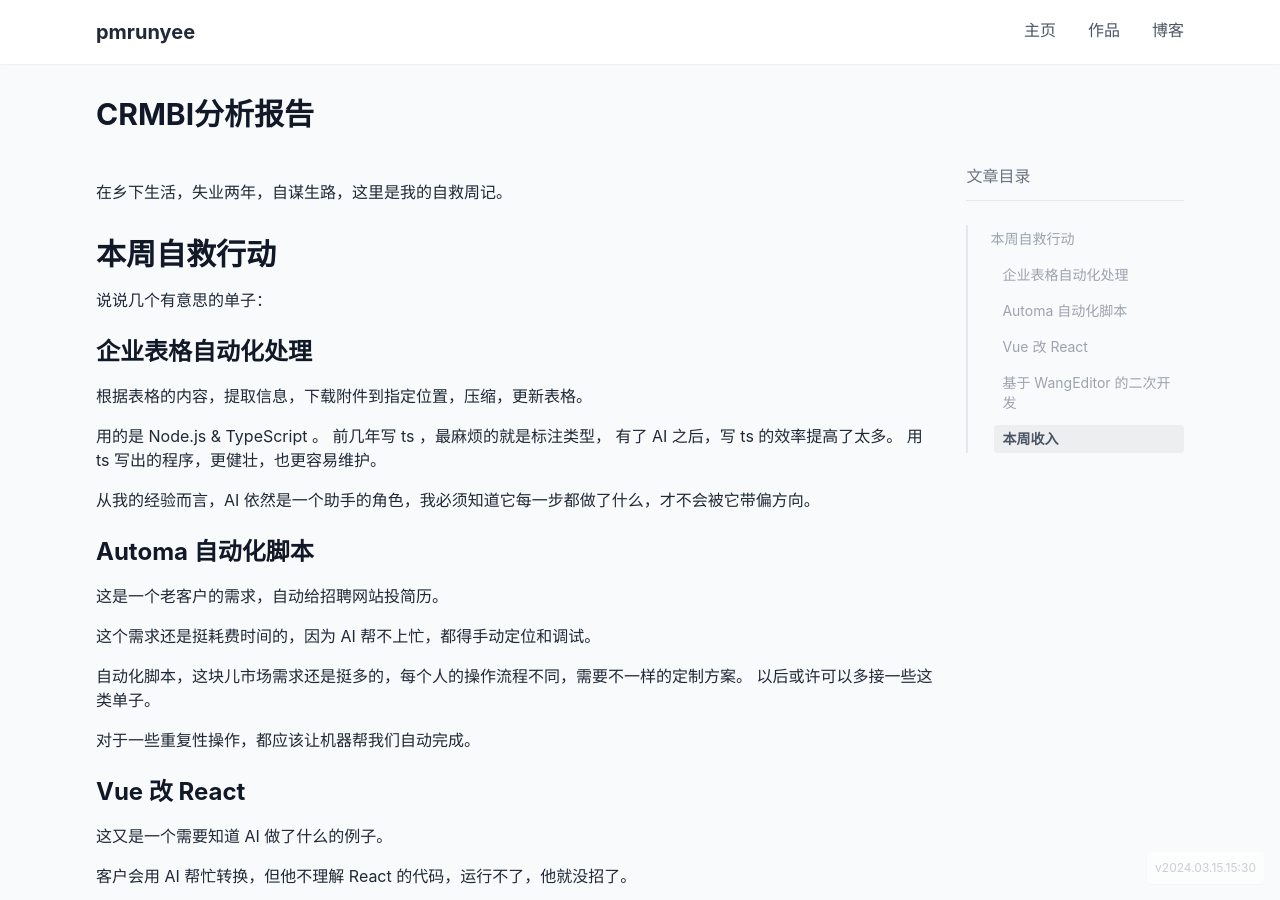
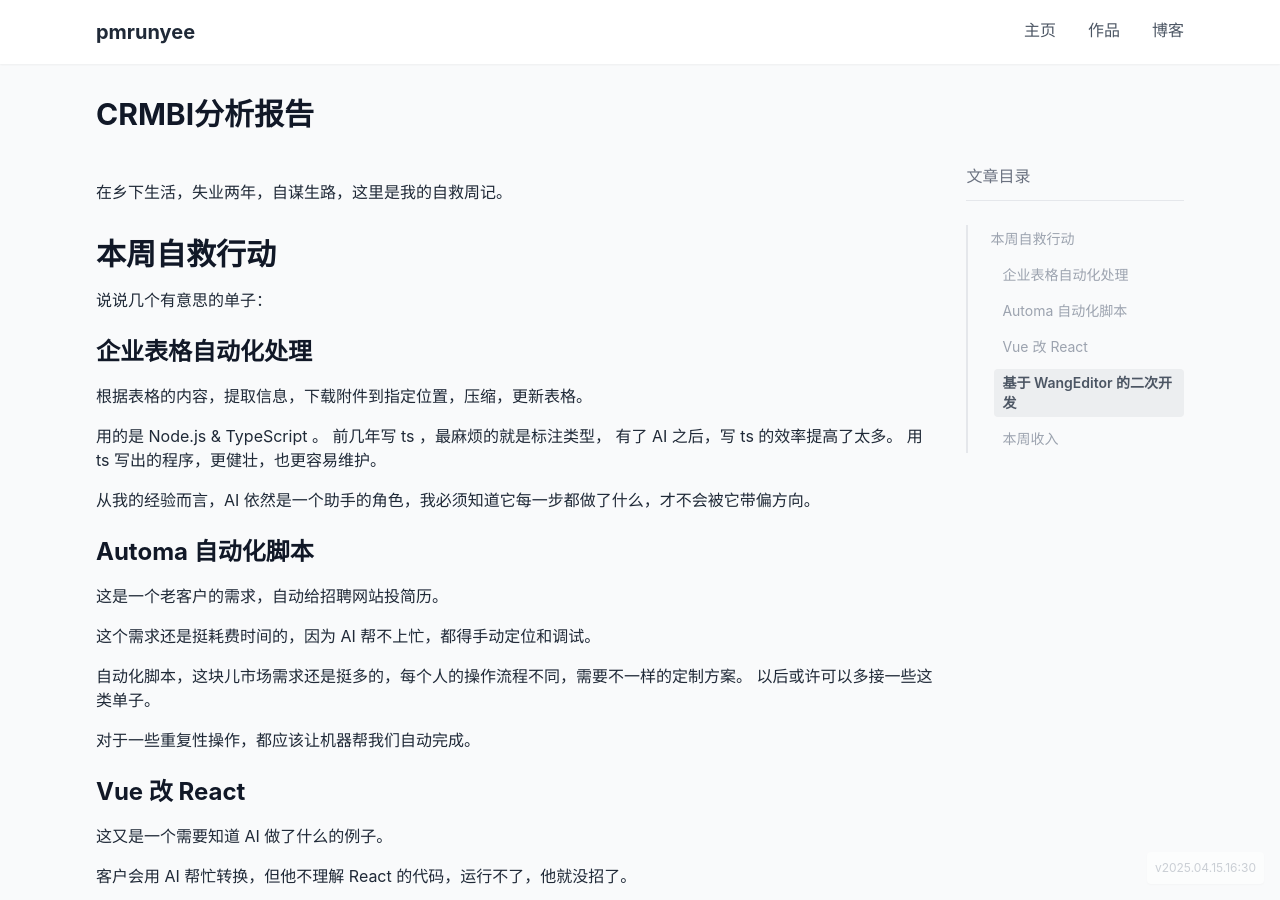
Before and after one commit to runyeehong/runyeehong.github.io, a Jekyll site: the page built from _blogs/crmbi-analysis-report/index.md, in a window 1280 px wide and 900 px high. Built offline with Jekyll 4.4.1, drawn with Linux system fonts in a browser that asks for light colours; nearby versions of some CDN libraries; some of the changed lines change nothing that is shown.

Commit message:
Update default.html

```diff
--- a/_layouts/default.html
+++ b/_layouts/default.html
@@ -313,121 +313,6 @@
             }
         }
 
-        // 新的滚动监听实现
-        function setupScrollSpy() {
-            let ticking = false;
-            const headings = document.querySelectorAll('.prose h1, .prose h2, .prose h3, .prose h4, .prose h5, .prose h6');
-
-            function onScroll() {
-                if (!ticking) {
-                    window.requestAnimationFrame(() => {
-                        findActiveHeading();
-                        ticking = false;
-                    });
-                    ticking = true;
-                }
-            }
-
-            // 监听滚动事件
-            window.addEventListener('scroll', onScroll, { passive: true });
-
-            // 监听窗口大小变化，重新计算位置
-            window.addEventListener('resize', onScroll, { passive: true });
-
-            // 初始化时执行一次
-            findActiveHeading();
-        }
-
-        // 查找当前活动标题
-        function findActiveHeading() {
-            const headings = Array.from(document.querySelectorAll('.prose h1, .prose h2, .prose h3, .prose h4, .prose h5, .prose h6'));
-            const navHeight = document.querySelector('nav').offsetHeight;
-            const offset = 150;
-
-            // 获取视口高度
-            const viewportHeight = window.innerHeight;
-            let currentHeading = null;
-
-            // 计算每个标题的位置
-            const headingPositions = headings.map(heading => {
-                const rect = heading.getBoundingClientRect();
-                return {
-                    id: heading.id,
-                    top: rect.top,
-                    bottom: rect.bottom,
-                    level: parseInt(heading.tagName.substring(1))
-                };
-            });
-
-            // 找到当前视口中最合适的标题
-            for (let i = 0; i < headingPositions.length; i++) {
-                const heading = headingPositions[i];
-
-                // 标题在视口顶部上方但不太远
-                if (heading.top <= navHeight + offset) {
-                    currentHeading = heading.id;
-                }
-            }
-
-            // 如果没有找到合适的标题，且页面已经滚动到底部，选择最后一个标题
-            if (!currentHeading && window.innerHeight + window.pageYOffset >= document.documentElement.scrollHeight - 100) {
-                currentHeading = headings[headings.length - 1].id;
-            }
-
-            if (currentHeading) {
-                updateActiveHeading(currentHeading);
-            }
-        }
-
-        // 更新活动标题状态
-        function updateActiveHeading(headingId) {
-            const tocLinks = document.querySelectorAll('.toc-content a');
-
-            tocLinks.forEach(link => {
-                // 移除所有链接的高亮状态
-                link.classList.remove('text-gray-900', 'font-medium');
-
-                // 只有当链接的href完全匹配当前headingId时才添加高亮
-                const href = link.getAttribute('href').substring(1);
-                if (href === headingId) {
-                    link.classList.add('text-gray-900', 'font-medium');
-                }
-            });
-        }
-
-        // 修改目录点击事件处理
-        function handleTocClick(link, targetId) {
-            const targetElement = document.getElementById(targetId);
-
-            if (targetElement) {
-                const navHeight = document.querySelector('nav').offsetHeight;
-                // 增加额外的上边距，确保标题完全可见
-                const extraPadding = 24;
-
-                // 阻止默认的滚动行为
-                event.preventDefault();
-
-                // 关闭移动端目录
-                if (window.innerWidth < 768) {
-                    closeTocMenu();
-                }
-
-                // 计算目标位置，考虑导航栏高度和额外边距
-                const targetPosition = window.pageYOffset + targetElement.getBoundingClientRect().top - navHeight - extraPadding;
-
-                // 平滑滚动到目标位置
-                window.scrollTo({
-                    top: targetPosition,
-                    behavior: 'smooth'
-                });
-
-                // 更新活动标题
-                setTimeout(() => {
-                    updateActiveHeading(targetId);
-                }, 100);
-            }
-        }
-
         // 修改生成目录函数中的点击事件处理
         function generateTableOfContents() {
             // 获取所有标题并转换为数组以便排序
@@ -445,11 +330,15 @@
             const toc = document.createElement('ul');
             toc.className = 'space-y-2 text-sm';
 
+            // 创建标题ID到DOM元素的映射
+            const headingMap = new Map();
+
             sortedHeadings.forEach((heading, index) => {
                 // 为每个标题生成唯一ID
                 if (!heading.id) {
                     heading.id = `heading-${index}`;
                 }
+                headingMap.set(heading.id, heading);
 
                 const level = parseInt(heading.tagName.substring(1));
                 const item = document.createElement('li');
@@ -458,21 +347,15 @@
                 // 设置链接文本和属性
                 link.textContent = heading.textContent;
                 link.href = `#${heading.id}`;
+                link.setAttribute('data-heading-id', heading.id);
                 link.setAttribute('data-level', level);
-                link.className = `block py-1 transition-colors duration-200 text-gray-600 hover:text-gray-900 ${level === 1 ? 'font-medium' : ''}`;
+                link.className = `block py-1 transition-colors duration-200 text-gray-600 hover:text-gray-900`;
 
                 // 设置缩进
                 item.style.paddingLeft = `${(level - 1) * 12}px`;
 
                 item.appendChild(link);
                 toc.appendChild(item);
-
-                // 修改点击事件处理
-                link.addEventListener('click', (e) => {
-                    e.preventDefault();
-                    const targetId = link.getAttribute('href').substring(1);
-                    handleTocClick(link, targetId);
-                });
             });
 
             // 更新目录内容
@@ -480,11 +363,70 @@
                 if (tocContent) {
                     tocContent.innerHTML = '';
                     tocContent.appendChild(toc.cloneNode(true));
+
+                    // 为每个链接添加点击事件
+                    tocContent.querySelectorAll('a').forEach(link => {
+                        link.addEventListener('click', (e) => {
+                            e.preventDefault();
+                            const headingId = link.getAttribute('data-heading-id');
+                            handleTocClick(link, headingId);
+                        });
+                    });
                 }
             });
 
             // 设置滚动监听
-            setupScrollSpy();
+            setupScrollSpy(headingMap);
+        }
+
+        // 更新活动标题状态
+        function updateActiveHeading(headingId) {
+            const tocLinks = document.querySelectorAll('.toc-content a');
+            tocLinks.forEach(link => {
+                const linkHeadingId = link.getAttribute('data-heading-id');
+                if (linkHeadingId === headingId) {
+                    link.classList.add('text-gray-900', 'font-medium');
+                } else {
+                    link.classList.remove('text-gray-900', 'font-medium');
+                }
+            });
+        }
+
+        // 修改滚动监听实现
+        function setupScrollSpy(headingMap) {
+            let ticking = false;
+
+            function onScroll() {
+                if (!ticking) {
+                    window.requestAnimationFrame(() => {
+                        const navHeight = document.querySelector('nav').offsetHeight;
+                        const scrollPos = window.scrollY + navHeight + 24; // 导航栏高度 + 额外偏移
+
+                        // 找到当前可见的标题
+                        let currentHeading = null;
+                        for (const [id, heading] of headingMap) {
+                            const rect = heading.getBoundingClientRect();
+                            const absoluteTop = window.pageYOffset + rect.top;
+
+                            if (absoluteTop <= scrollPos) {
+                                currentHeading = id;
+                            } else {
+                                break;
+                            }
+                        }
+
+                        if (currentHeading) {
+                            updateActiveHeading(currentHeading);
+                        }
+
+                        ticking = false;
+                    });
+                    ticking = true;
+                }
+            }
+
+            window.addEventListener('scroll', onScroll, { passive: true });
+            onScroll(); // 初始化时执行一次
         }
     });
 </script>
@@ -602,7 +544,7 @@
     <!-- 版本号格式：v年.月.日.序号，例如 v2024.03.14.1 -->
     <div id="version-marker" class="fixed bottom-4 right-4 text-xs text-gray-400 opacity-50 hover:opacity-100 transition-opacity duration-200 cursor-help z-50">
         <div class="bg-white p-2 rounded shadow-sm">
-            <span>v2024.03.15.15:30</span>
+            <span>v2025.04.15.16:30</span>
         </div>
     </div>
 
```
